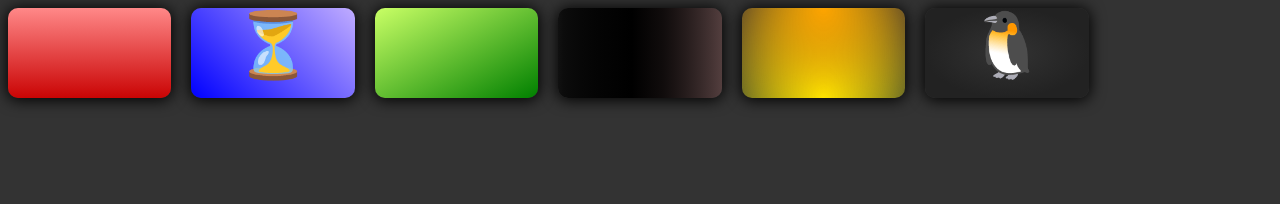
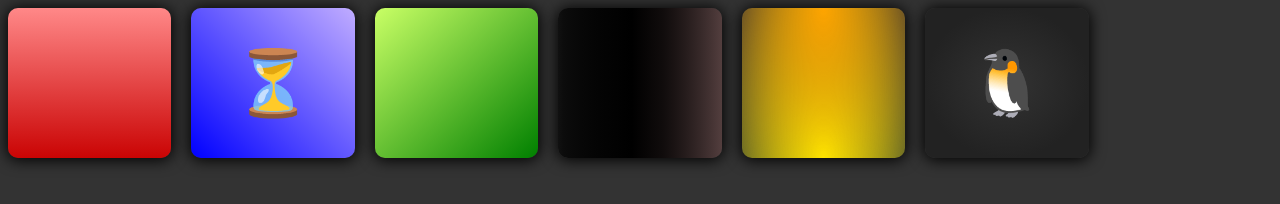
Before and after one commit to rodhash/rodhash.github.io, a plain HTML site: page grid/lab/index.html in a window 1280 px wide. Drawn offline with Linux system fonts and the light colour scheme.

Commit message:
Added flexbox to properly set the centered position

```diff
--- a/grid/lab/lab.css
+++ b/grid/lab/lab.css
@@ -13,11 +13,14 @@ body {
 .glyph {
     /* background-color: red; */
     border-radius: 10px;
-    height: 90px;
+    height: 150px;
     text-align: center;
     font-size: 4rem;
     transition: all 0.5s;
     box-shadow: #000000 0 1px 15px 1px;
+    display: flex;
+    align-items: center;
+    justify-content: center;
 }
 
 
```
